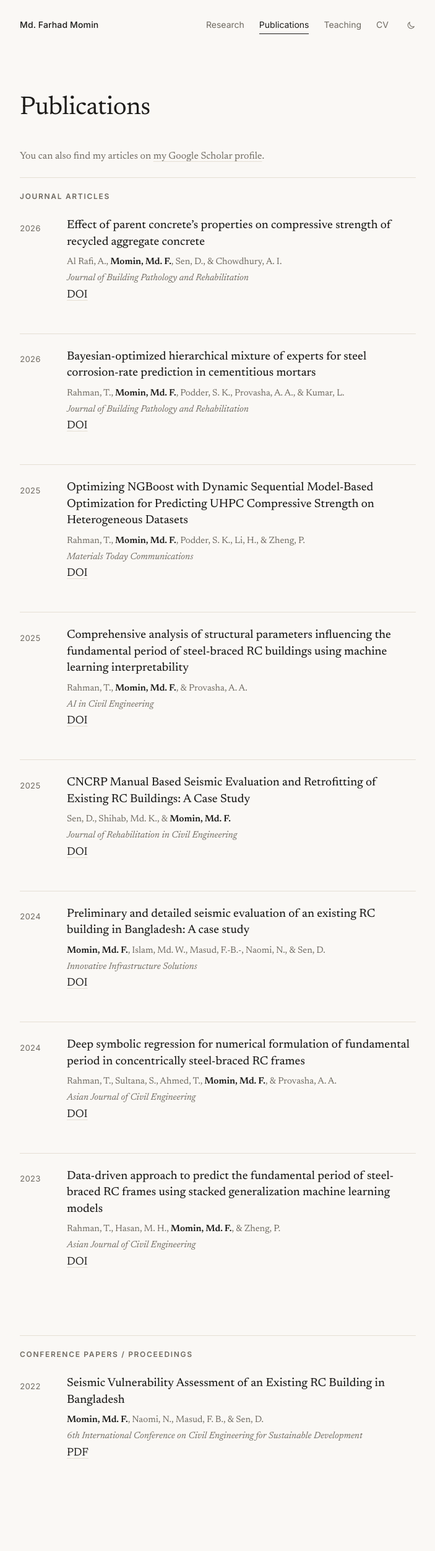
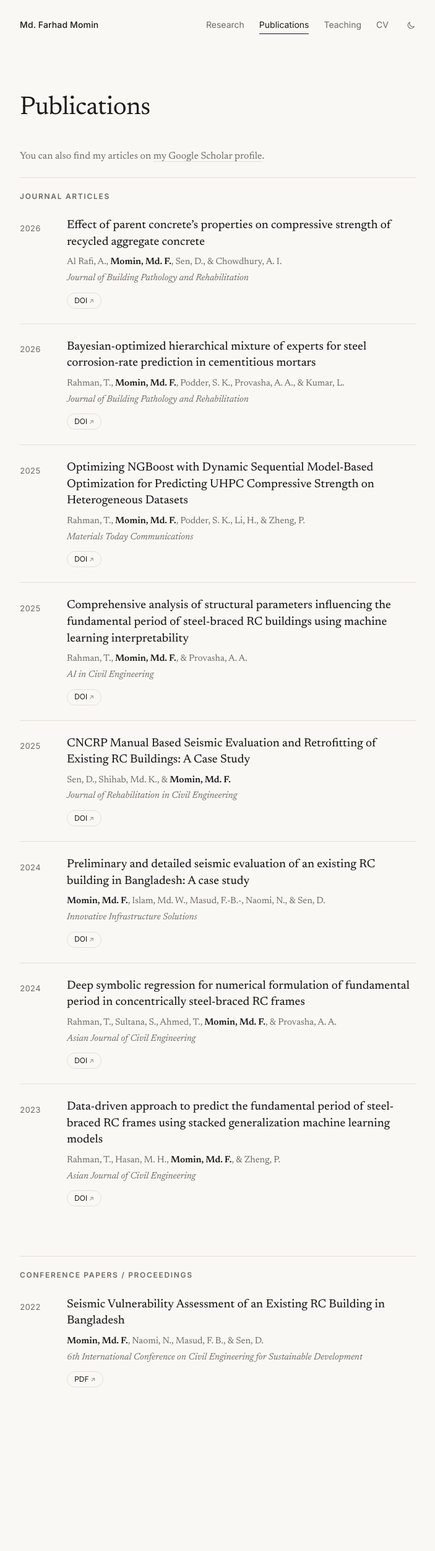
Before and after one commit to farhad-momin/farhad-momin.github.io, a Jekyll site: the page built from _pages/publications.html, in a window 1280 px wide. Shown: the whole page at 62% size, without its empty margins (288-991 px from the left). Built offline with Jekyll 4.4.1, drawn with Linux system fonts in a browser that asks for light colours; after the commit the page ends 2358 px from its top, so only the background shows below that.

Commit message:
Add styles for publication links in site.css

```diff
--- a/assets/css/site.css
+++ b/assets/css/site.css
@@ -170,6 +170,14 @@ h1 {
 .pubs .pub-authors { margin: .5rem 0 0; font-size: .9375rem; line-height: 1.5; color: var(--muted); }
 .pub-authors strong { color: var(--ink); font-weight: 600; }
 .pubs .pub-venue { margin: .2rem 0 0; font-size: .9375rem; line-height: 1.5; font-style: italic; color: var(--muted); }
+.pubs .pub-links { margin: .7rem 0 0; font-family: var(--sans); font-size: .75rem; line-height: 1.2; }
+.pub-links a {
+display: inline-block; padding: .3rem .7rem; border: 1px solid var(--rule); border-radius: 999px;
+text-decoration: none; color: var(--ink);
+transition: border-color .15s ease, color .15s ease;
+}
+.pub-links a::after { content: " \2197"; font-size: .85em; opacity: .55; }
+.pub-links a:hover { border-color: var(--accent); color: var(--accent); }
 
 /* Teaching */
 .cols { display: grid; grid-template-columns: 1fr 1fr; gap: 0 3rem; }
```
